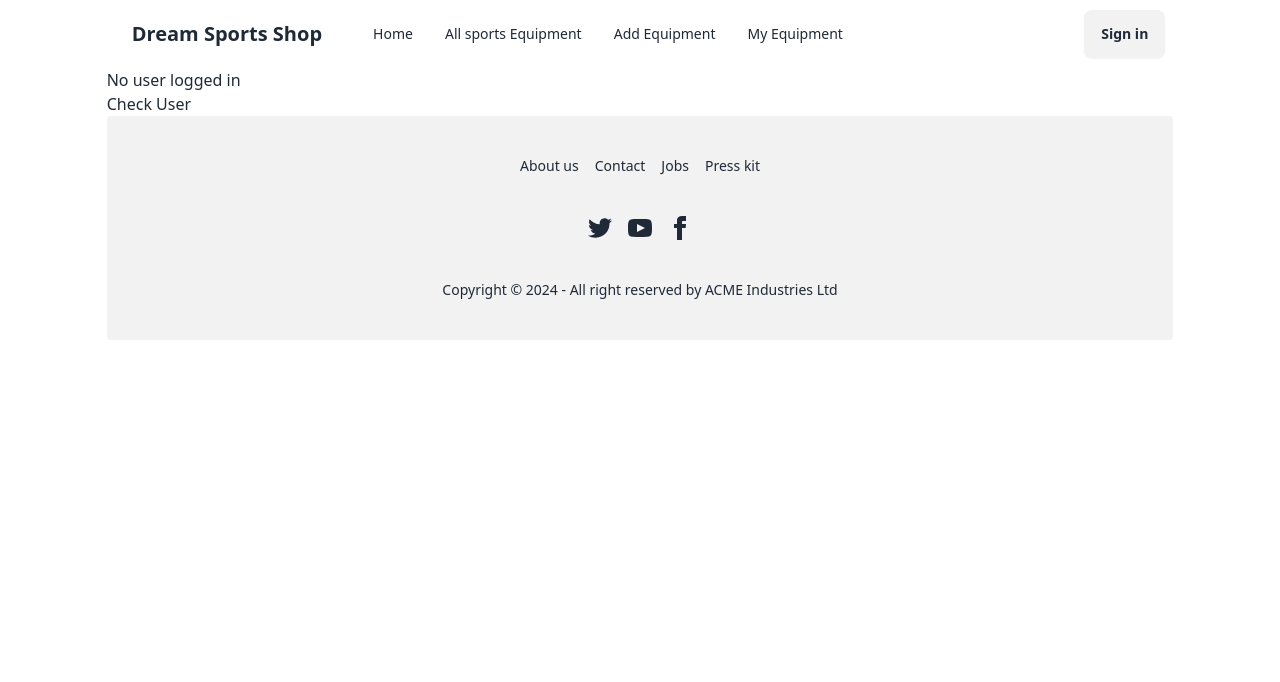
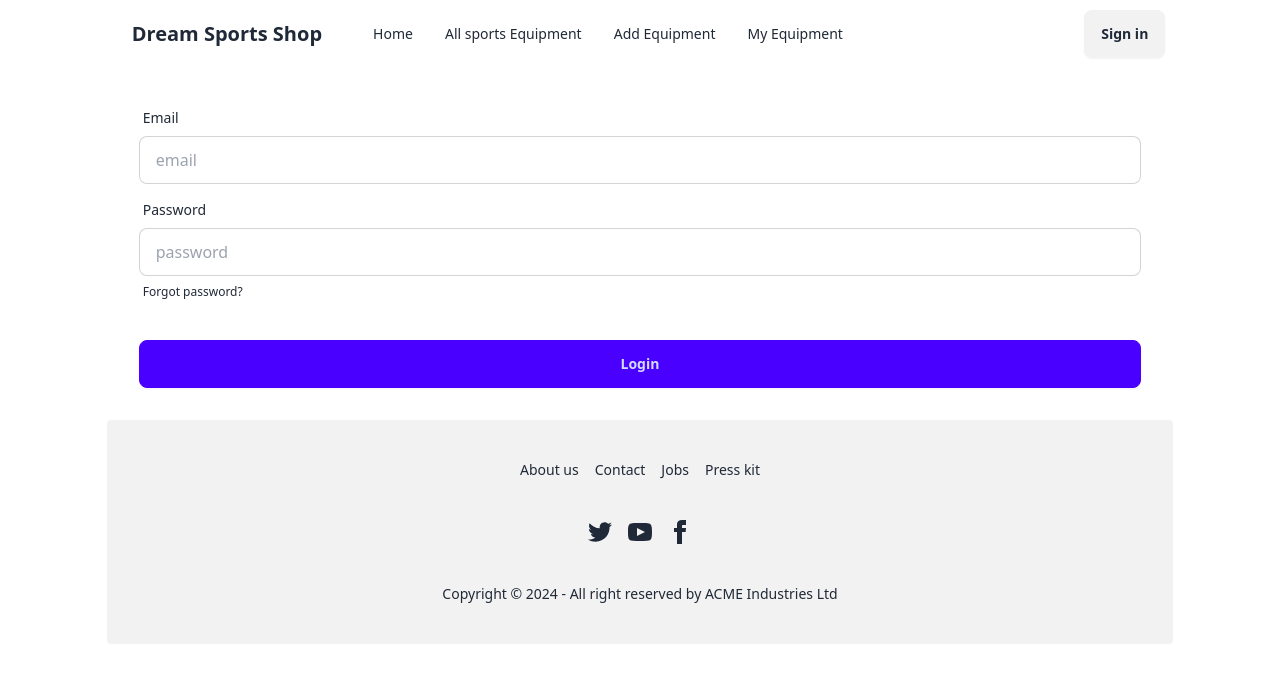
Before and after one commit to syed-muhimin-anam/assignment10-sports-shop, a React (Vite) app: page /login in a window 1280 px wide. Shown: the top 682 px of the page. Built offline with nearby package versions, Linux system fonts and the light colour scheme; no server answers.

Commit message:
user login and logout impliment

```diff
--- a/src/components/Login.jsx
+++ b/src/components/Login.jsx
@@ -2,16 +2,46 @@ import { useContext } from "react";
 import { AuthContext } from "../providers/AuthProviders";
 
 const Login = () => {
-    const { user } = useContext(AuthContext);
+    const { user, userLogIn } = useContext(AuthContext);
+const handleLogin = e => {
+    e.preventDefault();
+    const email = e.target.email.value;
+    const password = e.target.password.value;
+    console.log(email, password);
+    userLogIn(email, password)
+    .then(res => {
+        setUser(res.user);
+    })
+    .catch(error => {
+        console.log(error.message);
 
-    const handleClick = () => {
-        console.log("Current user:", user);
-    };
+    })
+
+}
+
 
     return (
         <div>
-            <h1>{user ? `Welcome, ${user.displayName}` : "No user logged in"}</h1>
-            <button onClick={handleClick}>Check User</button>
+            <form onSubmit={handleLogin} className="card-body">
+                <div className="form-control">
+                    <label className="label">
+                        <span className="label-text">Email</span>
+                    </label>
+                    <input name="email" type="email" placeholder="email" className="input input-bordered" required />
+                </div>
+                <div className="form-control">
+                    <label className="label">
+                        <span className="label-text">Password</span>
+                    </label>
+                    <input name="password" type="password" placeholder="password" className="input input-bordered" required />
+                    <label className="label">
+                        <a href="#" className="label-text-alt link link-hover">Forgot password?</a>
+                    </label>
+                </div>
+                <div className="form-control mt-6">
+                    <button className="btn btn-primary">Login</button>
+                </div>
+            </form>
         </div>
     );
 };
--- a/src/components/NavBar.jsx
+++ b/src/components/NavBar.jsx
@@ -1,5 +1,6 @@
-import React from 'react';
+import React, { useContext } from 'react';
 import { Link, NavLink } from 'react-router-dom';
+import { AuthContext } from '../providers/AuthProviders';
 
 const NavBar = () => {
     const item = <>
@@ -11,7 +12,11 @@ const NavBar = () => {
         <li></li>
 
     </>
+    const { user, logout } = useContext(AuthContext)
 
+    const handleLogout = () => {
+        logout();
+    }
 
 
     return (
@@ -46,7 +51,25 @@ const NavBar = () => {
                 </ul>
             </div>
             <div className="navbar-end">
-                <Link to='/login'> <button className="btn">Sign in</button></Link>
+                {
+                    user && user.email ? <><div className="relative group">
+                        <div role="button" className="btn btn-ghost btn-circle avatar ">
+                            <div className="w-10 rounded-full">
+                                <img
+                                    alt="Tailwind CSS Navbar component"
+                                    src={user && user.email ? user.photoURL : ""}
+
+                                />
+                            </div>
+                        </div>
+                        <span className=" w-72 text-center absolute top-10 left-6 transform -translate-x-1/2 mt-2 text-sm font-medium text-gray-700 opacity-0 group-hover:opacity-100 transition-opacity">
+                            {user && user?.displayName}
+                        </span>
+                    </div>
+                        <button onClick={handleLogout} className="btn ">Logout</button>
+                    </> : <Link to='/login'> <button className="btn">Sign in</button></Link>
+                }
+
 
             </div>
         </div>
--- a/src/providers/AuthProviders.jsx
+++ b/src/providers/AuthProviders.jsx
@@ -5,6 +5,7 @@ import {
     onAuthStateChanged,
     GoogleAuthProvider,
     signInWithPopup,
+    signInWithEmailAndPassword,
 } from 'firebase/auth';
 import React, { createContext, useEffect, useState } from 'react';
 import { auth } from '../firebase/firebase.init';
@@ -31,6 +32,11 @@ const AuthProviders = ({ children }) => {
         setLoading(true);
         return signOut(auth);
     };
+      // login with email and password
+      const userLogIn = (email, password) => {
+        setLoading(true);
+        return signInWithEmailAndPassword(auth, email, password);
+    }
 
     // Google Sign-in
     const googleSignin = () => {
@@ -58,6 +64,7 @@ const AuthProviders = ({ children }) => {
         updateUserProfile,
         logout,
         googleSignin,
+        userLogIn
     };
 
     return (
```
Lines whose indentation alone changed are shown as unchanged.
